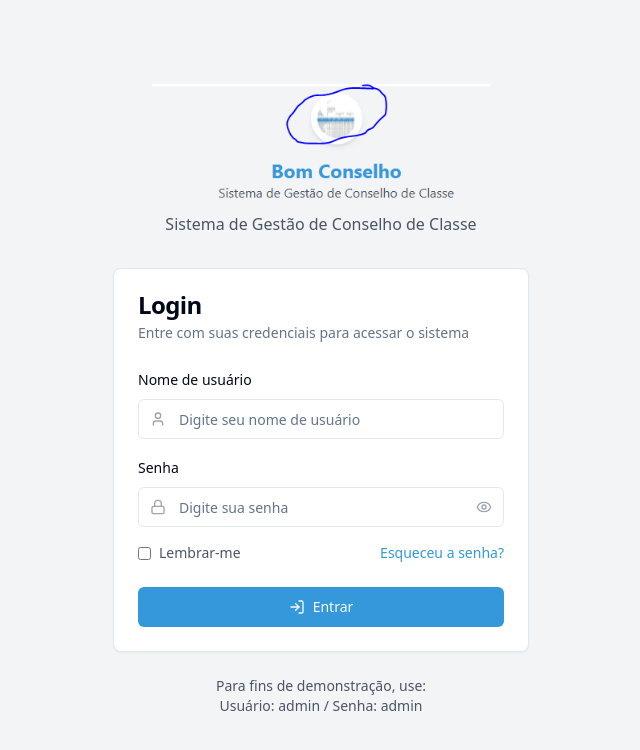
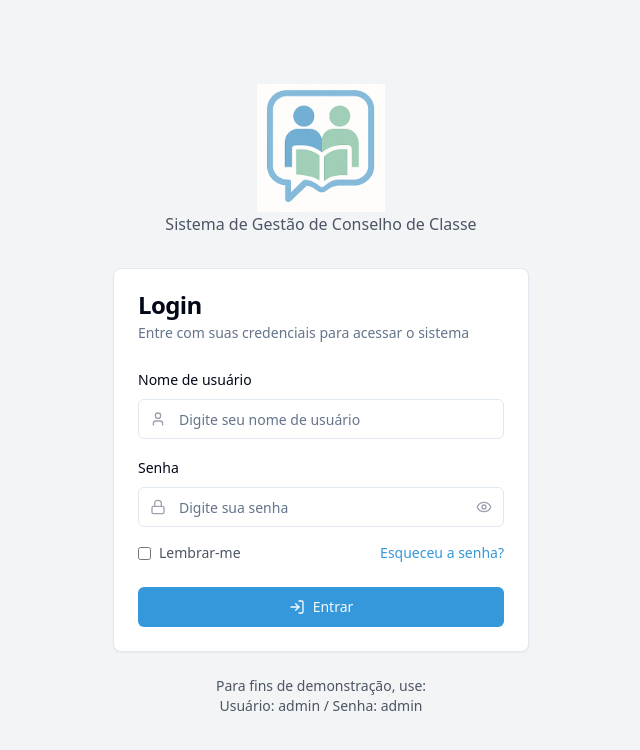
Before and after one commit to josefernandopineiro/bom_conselho_v1, a React (Vite) app: page /login in a window 1280 px wide. Shown: the top 750 px of the page, without its empty margins (319-959 px from the left). Built offline with nearby package versions, Linux system fonts and the light colour scheme.

Commit message:
Fix: Update logo image
Replaced the incorrect logo image with the correct one.

```diff
--- a/src/components/layout/Header.tsx
+++ b/src/components/layout/Header.tsx
@@ -13,7 +13,7 @@ const Header = () => {
       <div className="container mx-auto px-4 py-3 flex items-center justify-between">
         <div className="flex items-center space-x-2">
           <img
-            src="/lovable-uploads/ebf40e45-e86c-42e6-ba45-da8fa571f9d4.png"
+            src="/lovable-uploads/b2b0f41c-35cb-4563-ac27-aa9ef6cdf0db.png"
             alt="Bom Conselho Logo"
             className="h-10 w-10"
           />
--- a/src/pages/LoginPage.tsx
+++ b/src/pages/LoginPage.tsx
@@ -50,7 +50,7 @@ const LoginPage = () => {
       <div className="w-full max-w-md p-4">
         <div className="mb-8 text-center">
           <img
-            src="/lovable-uploads/c8a60a61-7bb3-44b3-b299-fb96f4390bad.png"
+            src="/lovable-uploads/b2b0f41c-35cb-4563-ac27-aa9ef6cdf0db.png"
             alt="Bom Conselho Logo"
             className="mx-auto h-32 w-auto"
           />
--- a/src/utils/pdfGenerator.ts
+++ b/src/utils/pdfGenerator.ts
@@ -12,7 +12,7 @@ export const generateStudentReport = (student: Student, classData: ClassData) =>
 
   // Add logo
   try {
-    const logoPath = "/lovable-uploads/c8a60a61-7bb3-44b3-b299-fb96f4390bad.png";
+    const logoPath = "/lovable-uploads/b2b0f41c-35cb-4563-ac27-aa9ef6cdf0db.png";
     doc.addImage(logoPath, 'PNG', MARGIN, MARGIN, 40, 15);
   } catch (error) {
     console.error("Error adding logo to PDF:", error);
@@ -196,7 +196,7 @@ export const generateCouncilMinutes = (
 
   // Add logo
   try {
-    const logoPath = "/lovable-uploads/c8a60a61-7bb3-44b3-b299-fb96f4390bad.png";
+    const logoPath = "/lovable-uploads/b2b0f41c-35cb-4563-ac27-aa9ef6cdf0db.png";
     doc.addImage(logoPath, 'PNG', MARGIN, MARGIN, 40, 15);
   } catch (error) {
     console.error("Error adding logo to PDF:", error);
```
Also changed, not shown: public/lovable-uploads/b2b0f41c-35cb-4563-ac27-aa9ef6cdf0db.png (added).
